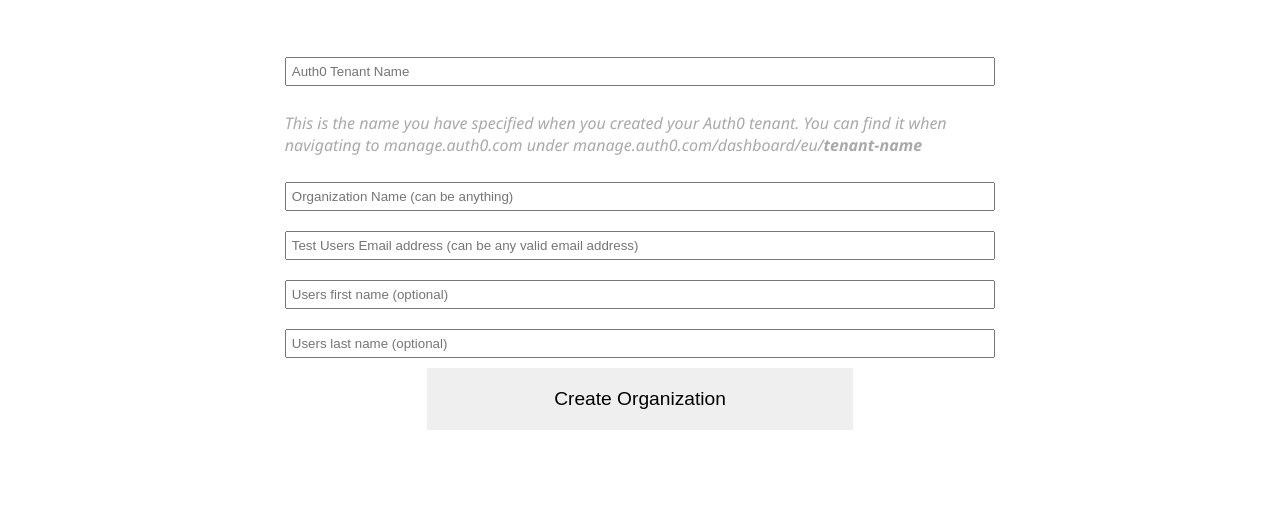
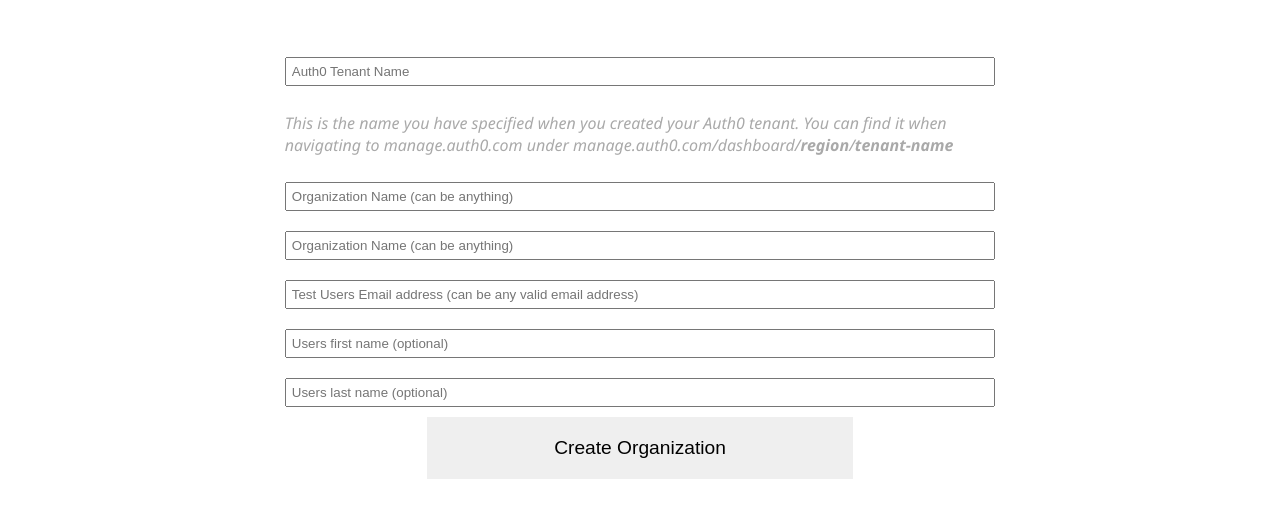
Before and after one commit to escobar022/Okta-Organization-Creator, a website: page pages/index.html in a window 1280 px wide. Shown: the part 181-698 px from the top of the page. Drawn offline with Linux system fonts and the light colour scheme.

Commit message:
adding region to usecase

```diff
--- a/pages/index.html
+++ b/pages/index.html
@@ -55,7 +55,8 @@
     <section id="input">
         <input id="tenant" type="text" placeholder="Auth0 Tenant Name">
         <p class="help">This is the name you have specified when you created your Auth0 tenant. You can find it when
-            navigating to manage.auth0.com under manage.auth0.com/dashboard/eu/<b>tenant-name</b></p>
+            navigating to manage.auth0.com under manage.auth0.com/dashboard/<b>region</b>/<b>tenant-name</b></p>
+        <input id="region" type="text" placeholder="Organization Name (can be anything)">
         <input id="org" type="text" placeholder="Organization Name (can be anything)">
         <input id="email" type="text" placeholder="Test Users Email address (can be any valid email address)">
         <input id="first" type="text" placeholder="Users first name (optional)">
```
